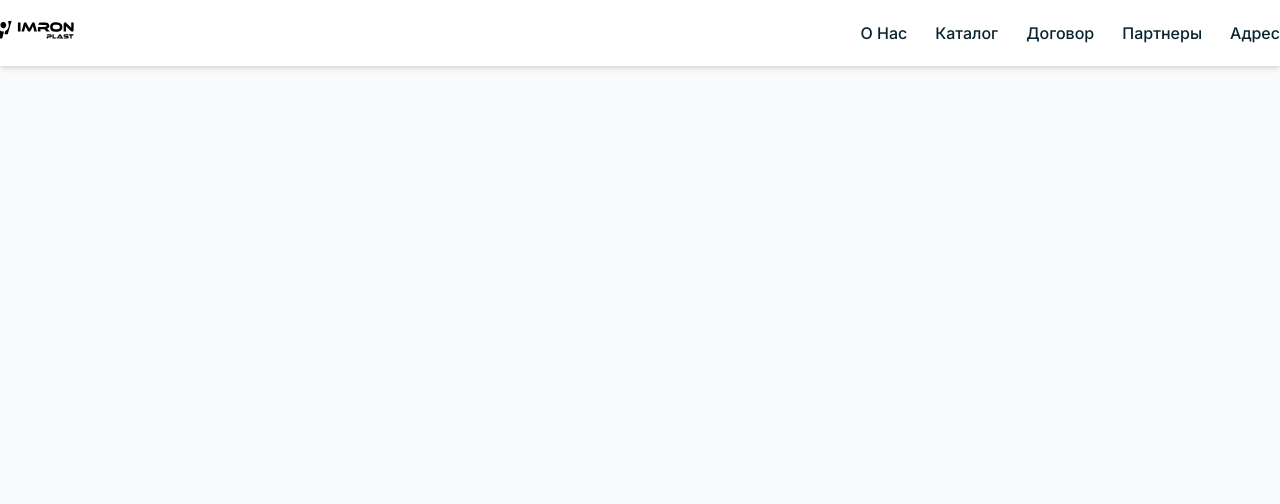
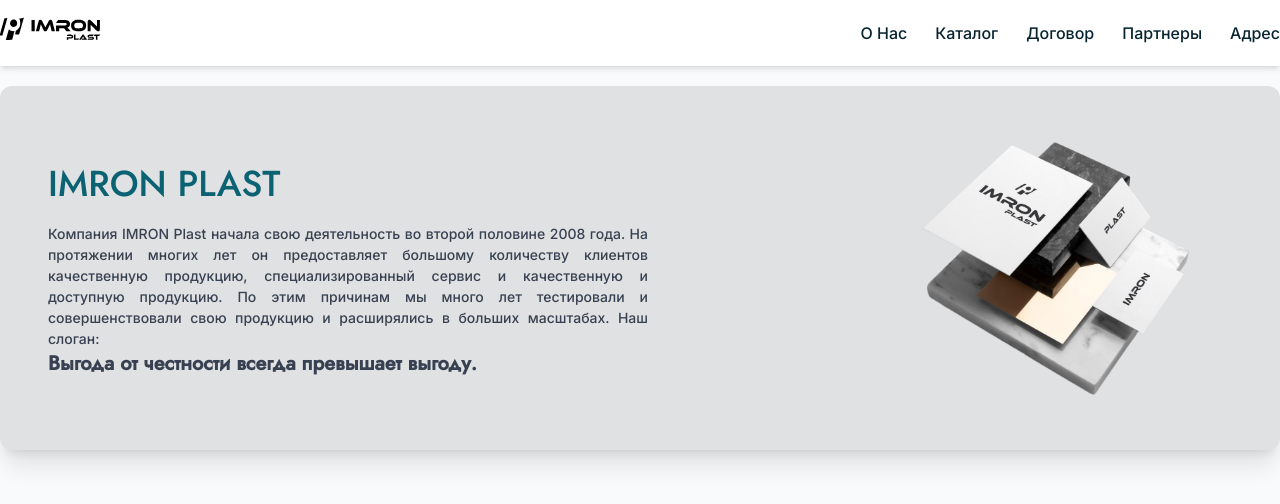
Before and after one commit to SMwebdeveloper/imron-plast, a Vue app: page / in a window 1280 px wide. Shown: the top 504 px of the page. Built offline with nearby package versions, Linux system fonts and the light colour scheme.

Commit message:
about section

```diff
--- a/public/index.html
+++ b/public/index.html
@@ -8,11 +8,17 @@
     <link rel="preconnect" href="https://fonts.googleapis.com" />
     <link rel="preconnect" href="https://fonts.gstatic.com" crossorigin />
     <link
-      href="https://fonts.googleapis.com/css2?family=Inter:wght@100;300;400;500;600;700;800&display=swap"
+      href="https://fonts.googleapis.com/css2?family=Inter:wght@100;300;400;500;600;700;800&family=Jost:wght@500&display=swap"
       rel="stylesheet"
     />
-    <script type="module" src="https://unpkg.com/ionicons@7.1.0/dist/ionicons/ionicons.esm.js"></script>
-    <script nomodule src="https://unpkg.com/ionicons@7.1.0/dist/ionicons/ionicons.js"></script>
+    <script
+      type="module"
+      src="https://unpkg.com/ionicons@7.1.0/dist/ionicons/ionicons.esm.js"
+    ></script>
+    <script
+      nomodule
+      src="https://unpkg.com/ionicons@7.1.0/dist/ionicons/ionicons.js"
+    ></script>
     <!-- <link rel="icon" href="./logo-icon.jpg"> -->
   </head>
   <body>
--- a/src/App.vue
+++ b/src/App.vue
@@ -1,15 +1,18 @@
 <template>
   <div class="bg-gray-50 h-screen">
     <Navbar/>
+    <About/>
   </div>
 </template>
 
 <script>
 import Navbar from './components/Navbar';
+import About from './components/About.vue';
 export default {
   name: 'App',
   components: {
-    Navbar
+    Navbar,
+    About
   }
 }
 </script>
--- /dev/null
+++ b/src/components/About.vue
@@ -0,0 +1,21 @@
+<template lang="">
+    <div>
+      <div class="container mx-auto md:px-0 px-2">
+        <div class='bg-[rgba(0,0,0,0.1)] w-full h-auto shadow-xl rounded-xl flex flex-col   lg:flex-row items-center justify-between py-8 px-12'>
+            <div class="text-center lg:text-left">
+                <h4 class="text-[20px] md:text-[26px] lg:text-[36px] font-[Jost]  mb-1 lg:mb-3 text-[#0a6272]">IMRON PLAST</h4>
+                <p class="text-[12px] md:text-[14px] text-gray-700 font-medium max-w-[600px] text-center lg:text-justify mb-2 md:mb-3 lg:mb-0">Компания IMRON Plast начала свою деятельность во второй половине 2008 года. На протяжении многих лет он предоставляет большому количеству клиентов качественную продукцию, специализированный сервис и качественную и доступную продукцию. По этим причинам мы много лет тестировали и совершенствовали свою продукцию и расширялись в больших масштабах. Наш слоган: <br>
+            <span class="text-[14px] md:text-[16px] lg:text-[20px] font-[Jost] font-bold">Выгода от честности всегда превышает выгоду.</span></p>
+            </div>
+            <img src="@/assets/site-logo/site-logo-6.png" alt="about image" class="w-[200px] h-[120px] md:w-[350px] md:h-[200px] lg:w-[500] lg:h-[300px] object-cover">
+        </div>
+      </div>
+    </div>
+</template>
+<script>
+export default {
+  name: 'AboutComponent'
+}
+</script>
+<style lang="">
+</style>
--- a/src/components/Navbar.vue
+++ b/src/components/Navbar.vue
@@ -1,9 +1,9 @@
 <template>
-    <div class="bg-white shadow-md py-2">
+    <div class="bg-white shadow-md py-2 mb-5">
        <div class="container mx-auto md:px-0 px-2">
         <div class="flex w-full items-center justify-between flex-col lg:flex-row">
             <div class="flex items-center justify-between lg:w-auto md:w-full sm:w-full w-full">
-                <img src="@/assets/site-logo/site-logo.svg" alt="site-logo" class="w-[130px] h-[50px] object-cover ml-[-15px] lg:ml-[-20px]">
+                <img src="@/assets/site-logo/site-logo.svg" alt="site-logo" class="w-[120px] lg:w-[150px] h-[50px] object-cover ml-[-15px]">
                 <div class="lg:hidden block">
                    <button class="text-3xl cursor-pointer" @click="toggleBtn">
                       <ion-icon name="menu-outline" v-if="!menu"></ion-icon>
```
Also changed, not shown: src/assets/site-logo/logo-icon.jpg (added), src/assets/site-logo/site-logo-5.png (renamed from src/assets/site-logo/site-logo-5 .png).
